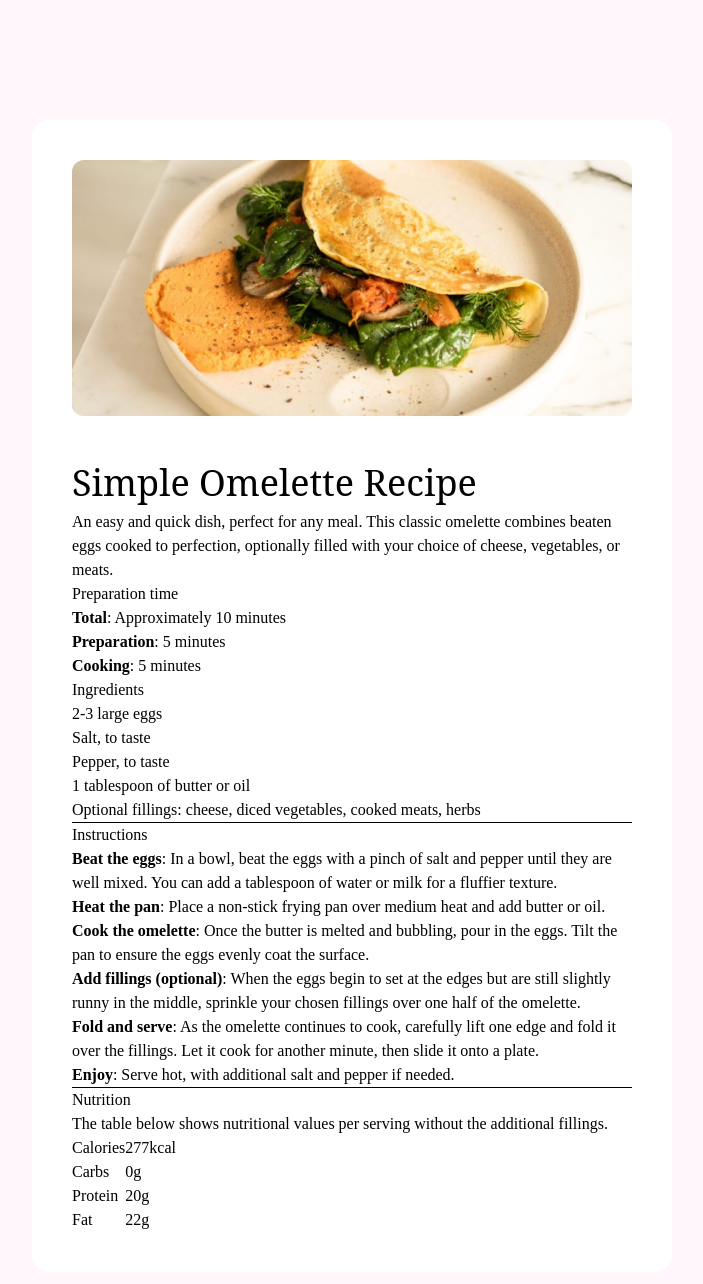
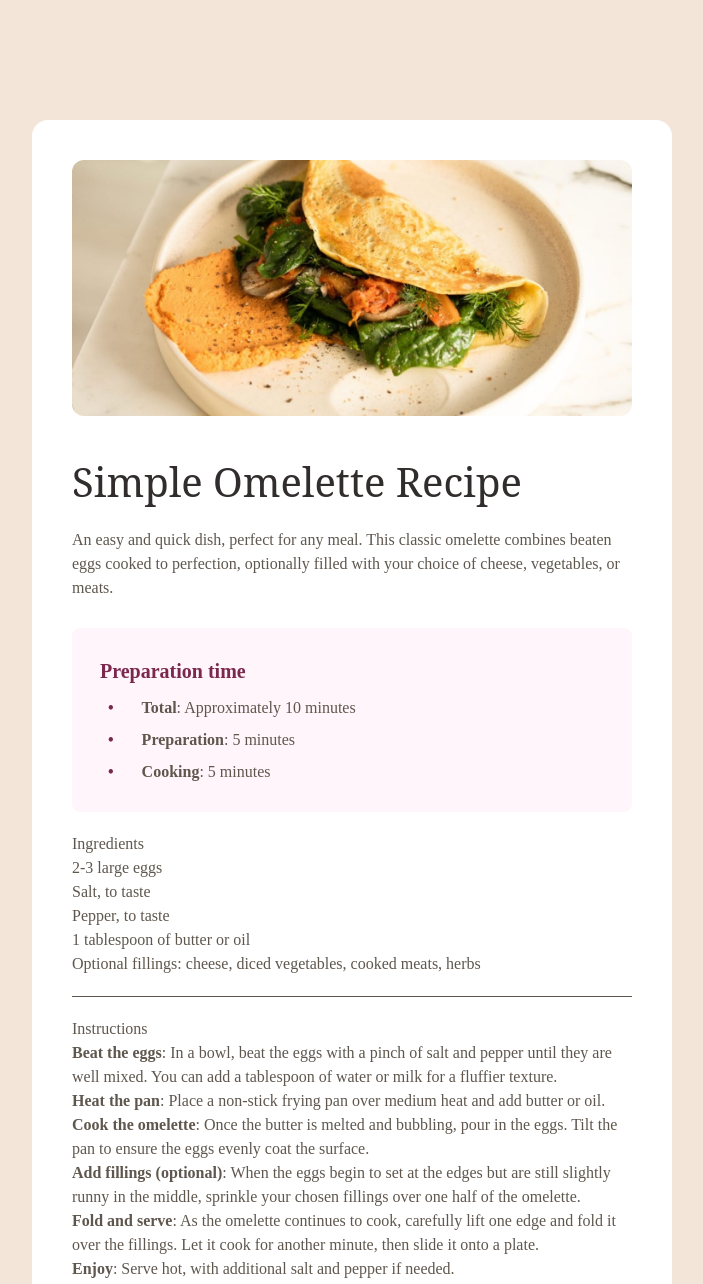
Before and after one commit to ArtemGolovko/recipe-page, a website built with Vite: page index.html in a window 1280 px wide. Shown: the top 1284 px of the page, without its empty margins (288-991 px from the left). Built offline with nearby package versions, Linux system fonts and the light colour scheme; files whose address does not match are found by name.

Commit message:
Finished preparation time section

```diff
--- a/index.html
+++ b/index.html
@@ -1,38 +1,46 @@
-<!DOCTYPE html>
+<!doctype html>
 <html lang="en">
     <head>
-  <meta charset="UTF-8">
-  <meta name="viewport" content="width=device-width, initial-scale=1.0"> <!-- displays site properly based on user's device -->
+        <meta charset="UTF-8" />
+        <meta name="viewport" content="width=device-width, initial-scale=1.0" />
 
-  <link rel="icon" type="image/png" sizes="32x32" href="./images/favicon-32x32.png">
+        <link rel="icon" type="image/png" sizes="32x32" href="./images/favicon-32x32.png" />
 
         <link rel="preload" href="./fonts/Outfit.ttf" as="font" crossorigin="anonymous" />
-  <link rel="preload" href="./fonts/YoungSerif-Regular.ttf" as="font" crossorigin="anonymous" />
+        <link
+            rel="preload"
+            href="./fonts/YoungSerif-Regular.ttf"
+            as="font"
+            crossorigin="anonymous"
+        />
 
-  <link rel="stylesheet" href="./styles/main.css">
+        <link rel="stylesheet" href="./styles/main.css" />
 
         <title>Frontend Mentor | Recipe page</title>
+    </head>
+    <body class="bg-stone-100 py-[7.5rem] text-stone-600">
+        <article class="mx-auto max-w-[50%] rounded-2xl bg-white p-10">
+            <img
+                class="mb-9 rounded-xl"
+                src="./images/image-omelette.jpeg"
+                alt="Preview of the dish"
+            />
+            <h1 class="font-serif text-[2.5rem]/normal text-stone-900">Simple Omelette Recipe</h1>
 
-</head>
-<body class="bg-rose-50 py-[120px]">
-  <article class="bg-white rounded-2xl max-w-[50%] p-10 mx-auto">
-      <img class="rounded-xl mb-10" src="./images/image-omelette.jpeg" alt="Preview of the dish">
-  <h1 class="font-serif text-4xl/normal">Simple Omelette Recipe</h1>
-
-  <p>
-    An easy and quick dish, perfect for any meal. This classic omelette combines beaten eggs cooked
-    to perfection, optionally filled with your choice of cheese, vegetables, or meats.
+            <main class="mt-2 flex flex-col gap-5">
+                <p class="my-2 font-normal">
+                    An easy and quick dish, perfect for any meal. This classic omelette combines
+                    beaten eggs cooked to perfection, optionally filled with your choice of cheese,
+                    vegetables, or meats.
                 </p>
-
-  <section>
-    <h3>Preparation time</h3>
-    <ul>
+                <section class="rounded-lg bg-rose-50 p-7">
+                    <h3 class="text-[20px]/normal font-semibold text-rose-800">Preparation time</h3>
+                    <ul class="list-custom-marker mt-2.5 flex list-none flex-col gap-2 pl-2">
                         <li><strong>Total</strong>: Approximately 10 minutes</li>
                         <li><strong>Preparation</strong>: 5 minutes</li>
                         <li><strong>Cooking</strong>: 5 minutes</li>
                     </ul>
                 </section>
-
                 <section>
                     <h2>Ingredients</h2>
                     <ul>
@@ -43,26 +51,47 @@
                         <li>Optional fillings: cheese, diced vegetables, cooked meats, herbs</li>
                     </ul>
                 </section>
-
-  <hr>
-
+                <hr />
                 <section>
                     <h2>Instructions</h2>
                     <ol>
-      <li><strong>Beat the eggs</strong>: In a bowl, beat the eggs with a pinch of salt and pepper until they are well mixed. You can add a tablespoon of water or milk for a fluffier texture.</li>
-      <li><strong>Heat the pan</strong>: Place a non-stick frying pan over medium heat and add butter or oil.</li>
-      <li><strong>Cook the omelette</strong>: Once the butter is melted and bubbling, pour in the eggs. Tilt the pan to ensure the eggs evenly coat the surface.</li>
-      <li><strong>Add fillings (optional)</strong>: When the eggs begin to set at the edges but are still slightly runny in the middle, sprinkle your chosen fillings over one half of the omelette.</li>
-      <li><strong>Fold and serve</strong>: As the omelette continues to cook, carefully lift one edge and fold it over the fillings. Let it cook for another minute, then slide it onto a plate.</li>
-      <li><strong>Enjoy</strong>: Serve hot, with additional salt and pepper if needed.</li>
+                        <li>
+                            <strong>Beat the eggs</strong>: In a bowl, beat the eggs with a pinch of
+                            salt and pepper until they are well mixed. You can add a tablespoon of
+                            water or milk for a fluffier texture.
+                        </li>
+                        <li>
+                            <strong>Heat the pan</strong>: Place a non-stick frying pan over medium
+                            heat and add butter or oil.
+                        </li>
+                        <li>
+                            <strong>Cook the omelette</strong>: Once the butter is melted and
+                            bubbling, pour in the eggs. Tilt the pan to ensure the eggs evenly coat
+                            the surface.
+                        </li>
+                        <li>
+                            <strong>Add fillings (optional)</strong>: When the eggs begin to set at
+                            the edges but are still slightly runny in the middle, sprinkle your
+                            chosen fillings over one half of the omelette.
+                        </li>
+                        <li>
+                            <strong>Fold and serve</strong>: As the omelette continues to cook,
+                            carefully lift one edge and fold it over the fillings. Let it cook for
+                            another minute, then slide it onto a plate.
+                        </li>
+                        <li>
+                            <strong>Enjoy</strong>: Serve hot, with additional salt and pepper if
+                            needed.
+                        </li>
                     </ol>
                 </section>
-
-  <hr>
-
+                <hr />
                 <section>
                     <h2>Nutrition</h2>
-    <p>The table below shows nutritional values per serving without the additional fillings.</p>
+                    <p>
+                        The table below shows nutritional values per serving without the additional
+                        fillings.
+                    </p>
                     <table>
                         <tr>
                             <td>Calories</td>
@@ -82,6 +111,7 @@
                         </tr>
                     </table>
                 </section>
+            </main>
         </article>
     </body>
 </html>
--- a/styles/main.css
+++ b/styles/main.css
@@ -24,3 +24,12 @@
     --color-rose-800: hsl(332, 51%, 32%);
     --color-rose-50: hsl(330, 100%, 98%);
 }
+
+@layer components {
+    .list-custom-marker li::before {
+        content: "•";
+        color: var(--color-rose-800);
+        margin-right: 28px;
+        font-weight: 800;
+    }
+}
```
Lines whose indentation alone changed are shown as unchanged.
